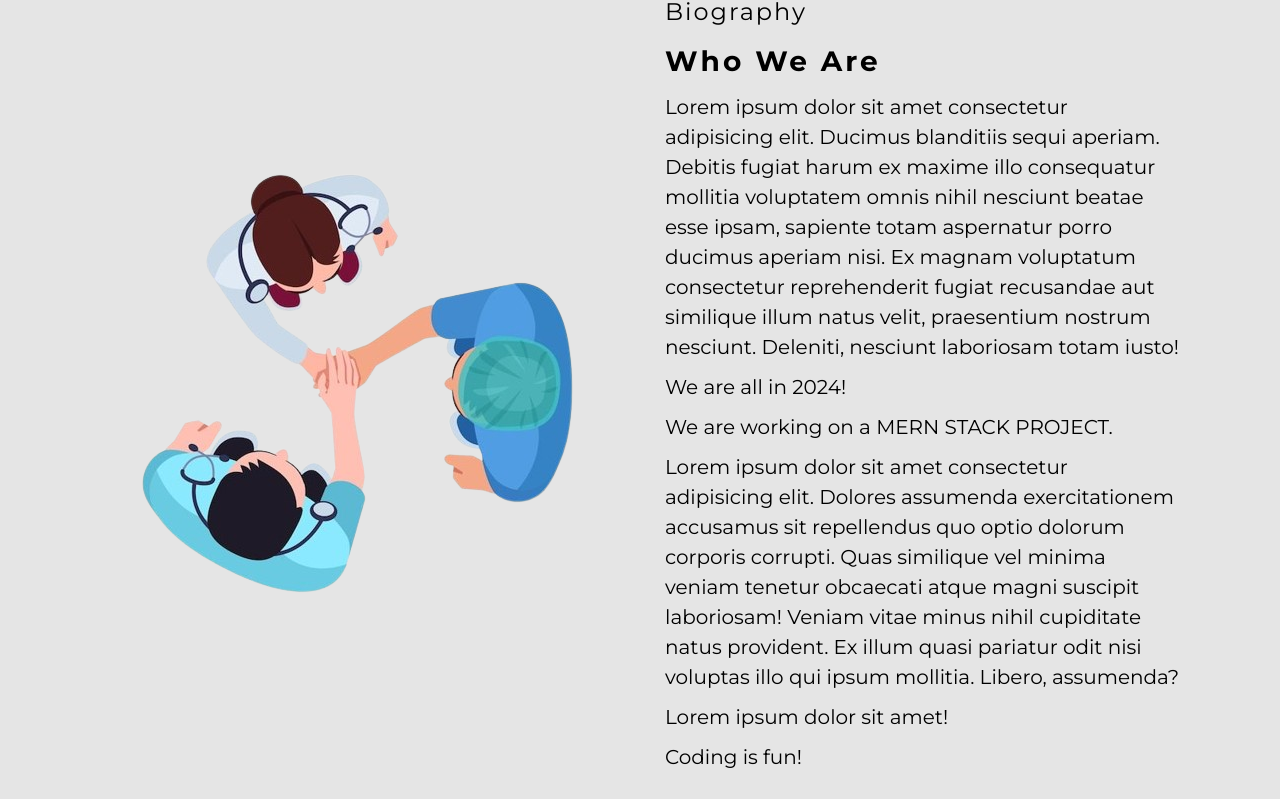
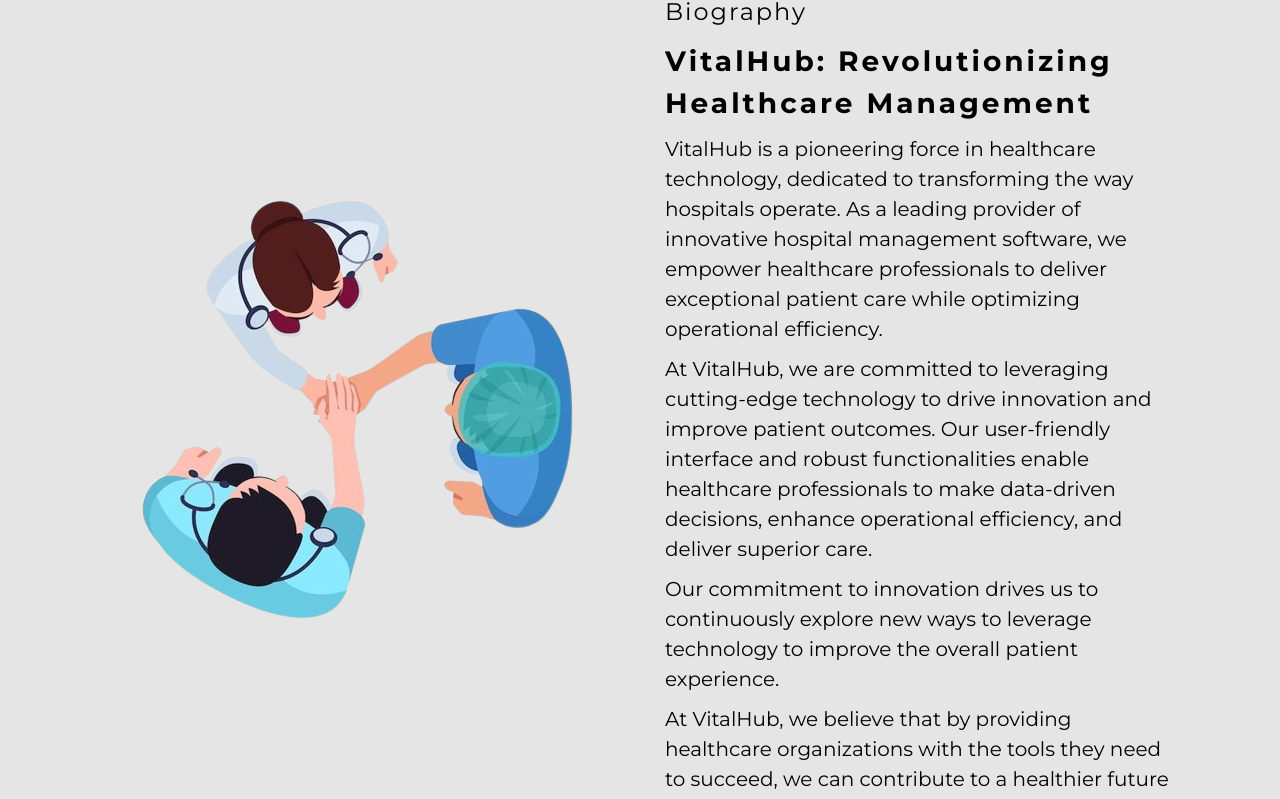
Before and after one commit to sarthak2685/VitalHub, a React (Vite) app in the folder frontend/: page / in a window 1280 px wide. Shown: the part 880-1679 px from the top of the page. Built offline with nearby package versions, Linux system fonts and the light colour scheme; no server answers.

Commit message:
bio changed (#15)

```diff
--- a/frontend/src/components/Biography.jsx
+++ b/frontend/src/components/Biography.jsx
@@ -9,28 +9,15 @@
         </div>
         <div className="banner">
           <p>Biography</p>
-          <h3>Who We Are</h3>
+          <h3>VitalHub: Revolutionizing Healthcare Management</h3>
           <p>
-            Lorem ipsum dolor sit amet consectetur adipisicing elit. Ducimus
-            blanditiis sequi aperiam. Debitis fugiat harum ex maxime illo
-            consequatur mollitia voluptatem omnis nihil nesciunt beatae esse
-            ipsam, sapiente totam aspernatur porro ducimus aperiam nisi. Ex
-            magnam voluptatum consectetur reprehenderit fugiat recusandae aut
-            similique illum natus velit, praesentium nostrum nesciunt. Deleniti,
-            nesciunt laboriosam totam iusto!
+            VitalHub is a pioneering force in healthcare technology, dedicated to transforming the way hospitals operate. As a leading provider of innovative hospital management software, we empower healthcare professionals to deliver exceptional patient care while optimizing operational efficiency.
           </p>
-          <p>We are all in 2024!</p>
-          <p>We are working on a MERN STACK PROJECT.</p>
+          <p>At VitalHub, we are committed to leveraging cutting-edge technology to drive innovation and improve patient outcomes. Our user-friendly interface and robust functionalities enable healthcare professionals to make data-driven decisions, enhance operational efficiency, and deliver superior care.</p>
+          <p>Our commitment to innovation drives us to continuously explore new ways to leverage technology to improve the overall patient experience.</p>
           <p>
-            Lorem ipsum dolor sit amet consectetur adipisicing elit. Dolores
-            assumenda exercitationem accusamus sit repellendus quo optio dolorum
-            corporis corrupti. Quas similique vel minima veniam tenetur
-            obcaecati atque magni suscipit laboriosam! Veniam vitae minus nihil
-            cupiditate natus provident. Ex illum quasi pariatur odit nisi
-            voluptas illo qui ipsum mollitia. Libero, assumenda?
+            At VitalHub, we believe that by providing healthcare organizations with the tools they need to succeed, we can contribute to a healthier future for all.
           </p>
-          <p>Lorem ipsum dolor sit amet!</p>
-          <p>Coding is fun!</p>
         </div>
       </div>
     </>
```
